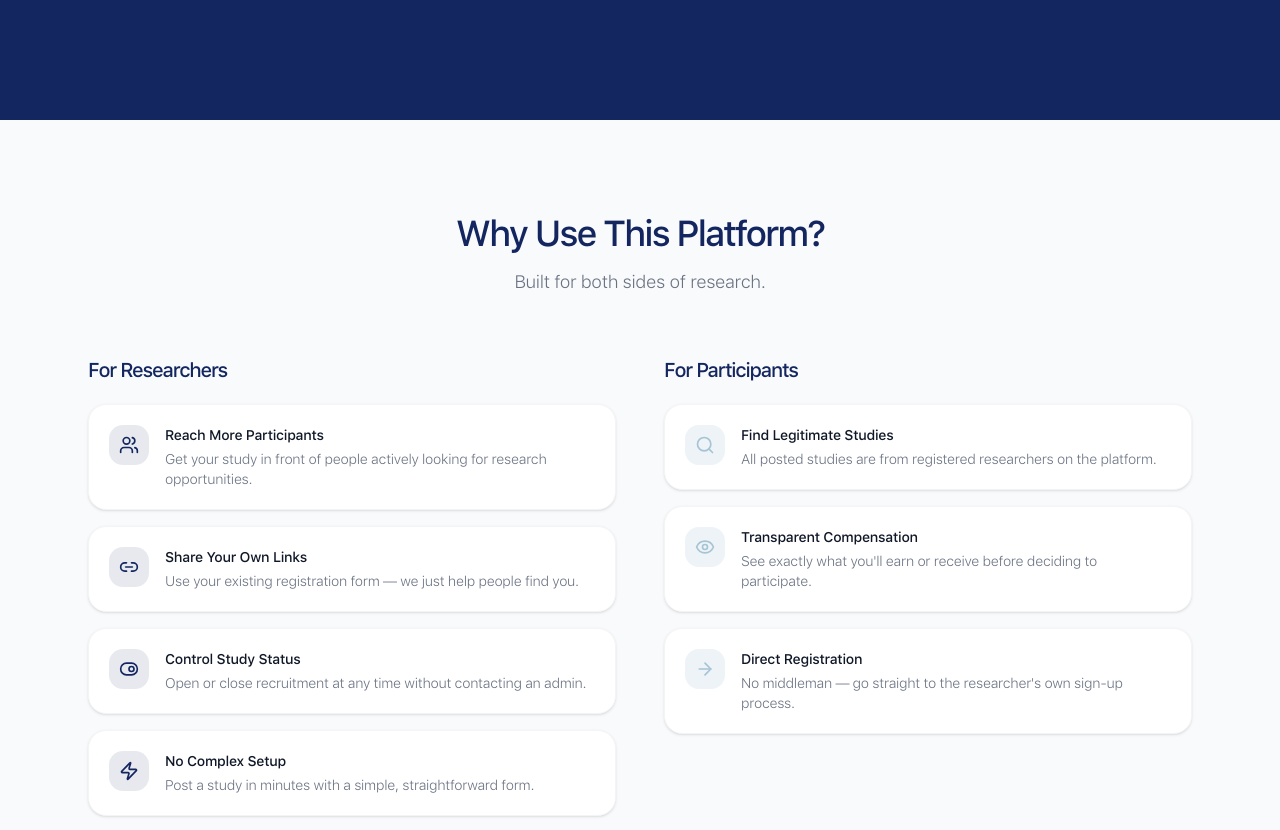
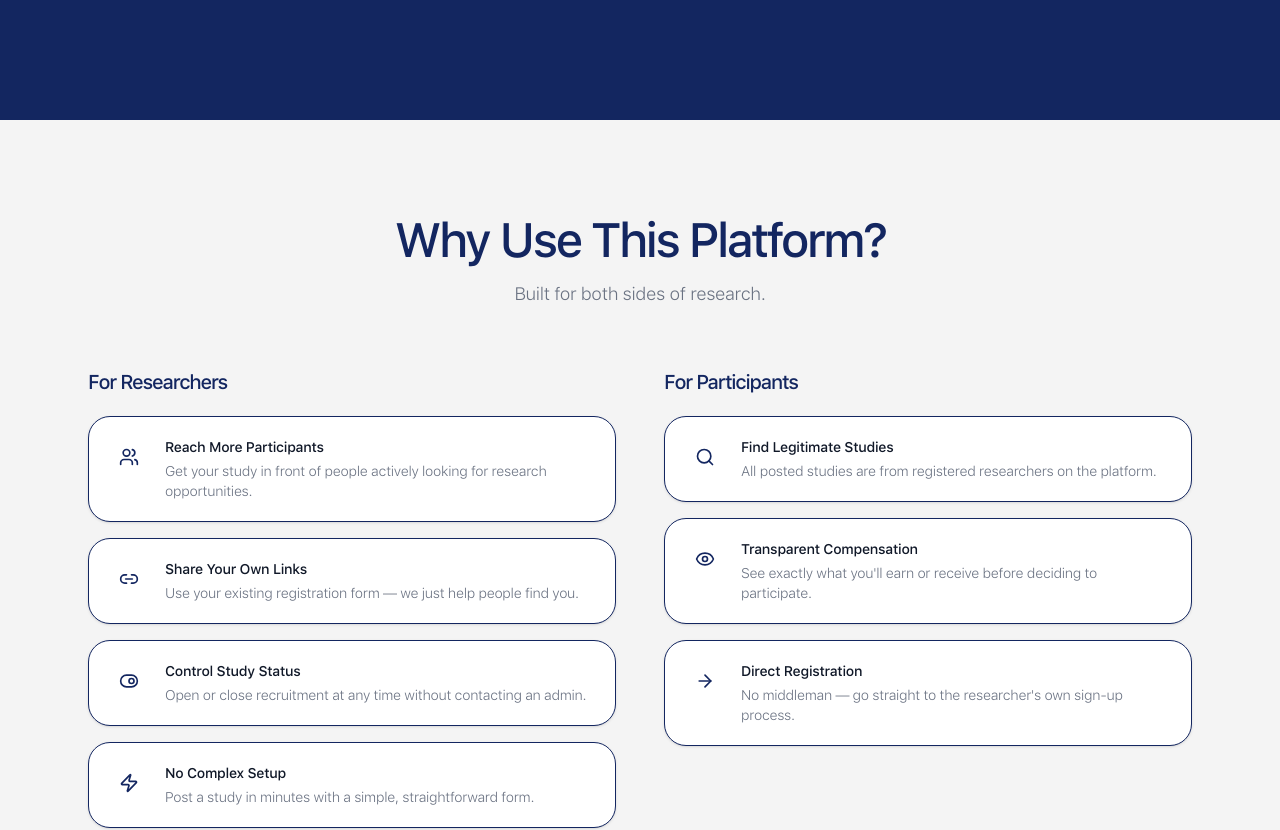
Before and after one commit to gheelopez/participay, a Next.js app: page / in a window 1280 px wide. Shown: the part 1343-2173 px from the top of the page. Built offline with nearby package versions, Linux system fonts and the light colour scheme.

Commit message:
style: why us section

```diff
--- a/src/app/page.tsx
+++ b/src/app/page.tsx
@@ -201,9 +201,9 @@ const participantBenefits = [
 function WhyUsSection() {
   const ref = useScrollAnimation()
   return (
-    <section className="py-24" style={{ backgroundColor: '#F9FAFB' }}>
+    <section className="py-24" style={{ backgroundColor: '#F4F4F4' }}>
       <div ref={ref} className="section-animate max-w-6xl mx-auto px-6">
-        <h2 className="text-4xl font-bold text-center leading-tight mb-4" style={{ color: '#132660' }}>
+        <h2 className="text-5xl font-bold text-center leading-tight mb-4" style={{ color: '#132660' }}>
           Why Use This Platform?
         </h2>
         <p className="text-center text-gray-500 mb-16 text-lg">Built for both sides of research.</p>
@@ -215,9 +215,9 @@ function WhyUsSection() {
               {researcherBenefits.map((b, i) => (
                 <div
                   key={i}
-                  className="bg-white rounded-2xl p-5 border border-gray-100 shadow-sm hover:shadow-md hover:scale-[1.02] transition-all duration-300 flex items-start gap-4"
+                  className="bg-white rounded-3xl p-5 border border-[#132660] shadow-sm hover:shadow-md hover:scale-[1.02] transition-all duration-300 flex items-start gap-4"
                 >
-                  <div className="flex-shrink-0 w-10 h-10 rounded-xl flex items-center justify-center" style={{ backgroundColor: 'rgba(19,38,96,0.1)' }}>
+                  <div className="flex-shrink-0 w-10 h-10 rounded-xl flex items-center justify-center" style={{ backgroundColor: '' }}>
                     <b.icon className="w-5 h-5" style={{ color: '#132660' }} />
                   </div>
                   <div>
@@ -235,10 +235,9 @@ function WhyUsSection() {
               {participantBenefits.map((b, i) => (
                 <div
                   key={i}
-                  className="bg-white rounded-2xl p-5 border border-gray-100 shadow-sm hover:shadow-md hover:scale-[1.02] transition-all duration-300 flex items-start gap-4"
-                >
-                  <div className="flex-shrink-0 w-10 h-10 rounded-xl flex items-center justify-center" style={{ backgroundColor: 'rgba(165,196,212,0.2)' }}>
-                    <b.icon className="w-5 h-5" style={{ color: '#a5c4d4' }} />
+                  className="bg-white rounded-3xl p-5 border border-[#132660] shadow-sm hover:shadow-md hover:scale-[1.02] transition-all duration-300 flex items-start gap-4">
+                  <div className="flex-shrink-0 w-10 h-10 rounded-xl flex items-center justify-center" style={{ backgroundColor: '' }}>
+                    <b.icon className="w-5 h-5" style={{ color: '#132660' }} />
                   </div>
                   <div>
                     <p className="font-semibold text-gray-900 text-sm">{b.label}</p>
```
